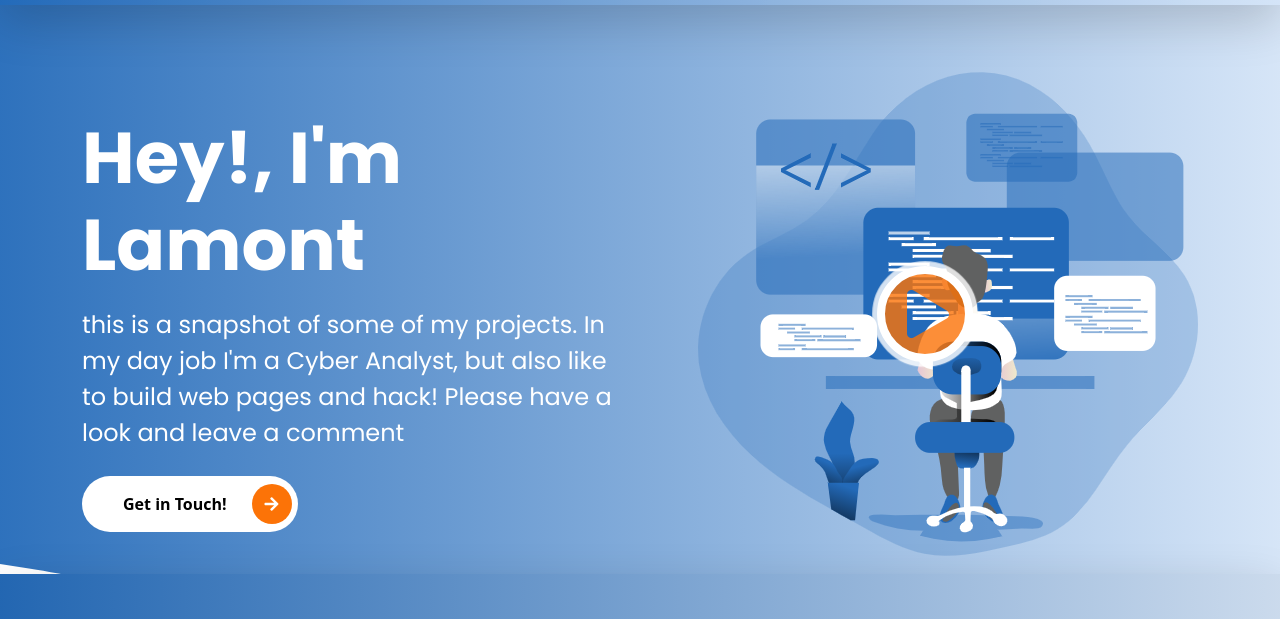
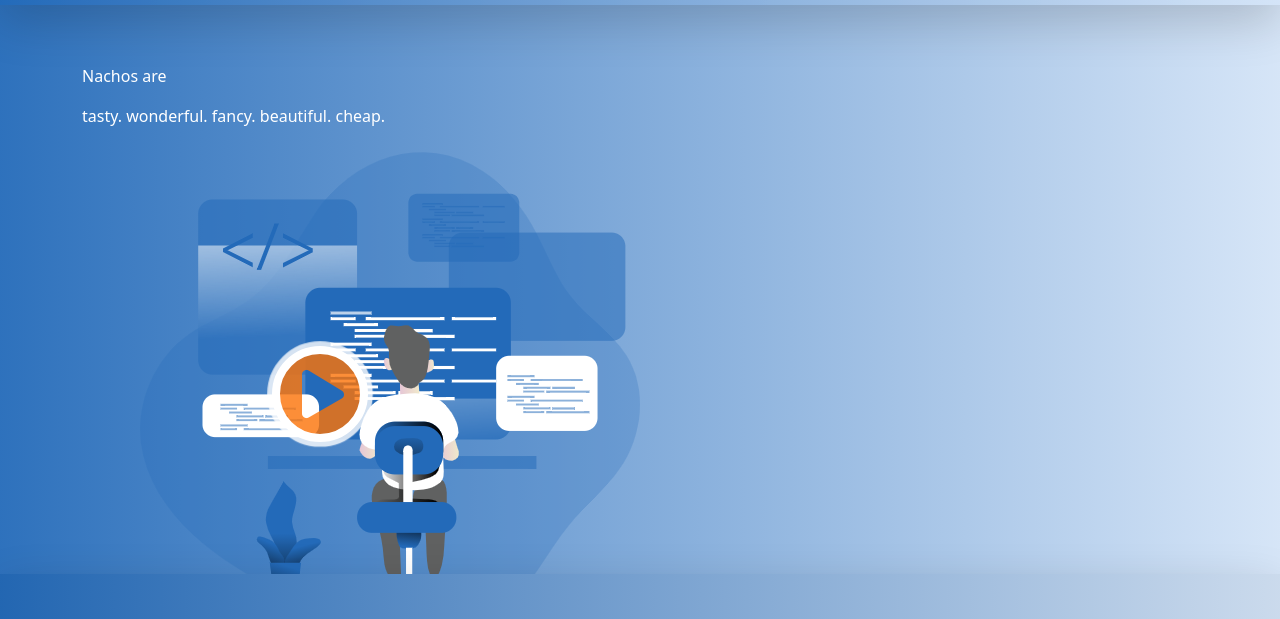
Before and after one commit to LamontV/lamontv.github.io, a website: page index.html in a window 1280 px wide. Shown: the part 96-715 px from the top of the page. Drawn offline with Linux system fonts and the light colour scheme.

Commit message:
Update index.html

```diff
--- a/index.html
+++ b/index.html
@@ -46,17 +46,18 @@
        <div class="container">
          <div class="row align-items-center text-white">
            <!--Start the content for intro-->
-          <div class="col-md-6 intros text-start">
-          <h1 class="display-2">
-            <span class="display-2--intro">Hey!, I'm Lamont</span>
-            <span class="display-2--description lh-base">this is a snapshot of some of my projects.  In my day job I'm a Cyber Analyst, but also like to build web pages and hack!
-              Please have a look and leave a comment
-            </span>
-          </h1>
-          <button type="button" class="rounded-pill btn-rounded">Get in Touch!
-            <span><i class="fas fa-arrow-right"></i></span>
-          </button>
+          <div class="text">
+              <p>Nachos are</p>
+              <p>
+                <span class="word wisteria">tasty.</span>
+                <span class="word belize">wonderful.</span>
+                <span class="word pomegranate">fancy.</span>
+                <span class="word green">beautiful.</span>
+                <span class="word midnight">cheap.</span>
+              </p>
+            </div>
           </div>
+       </div>
           <!--Start the content for video -->
           <div class="col-md-6 intros text-end">
            <div class="video-box shadow-2xl-">
```
